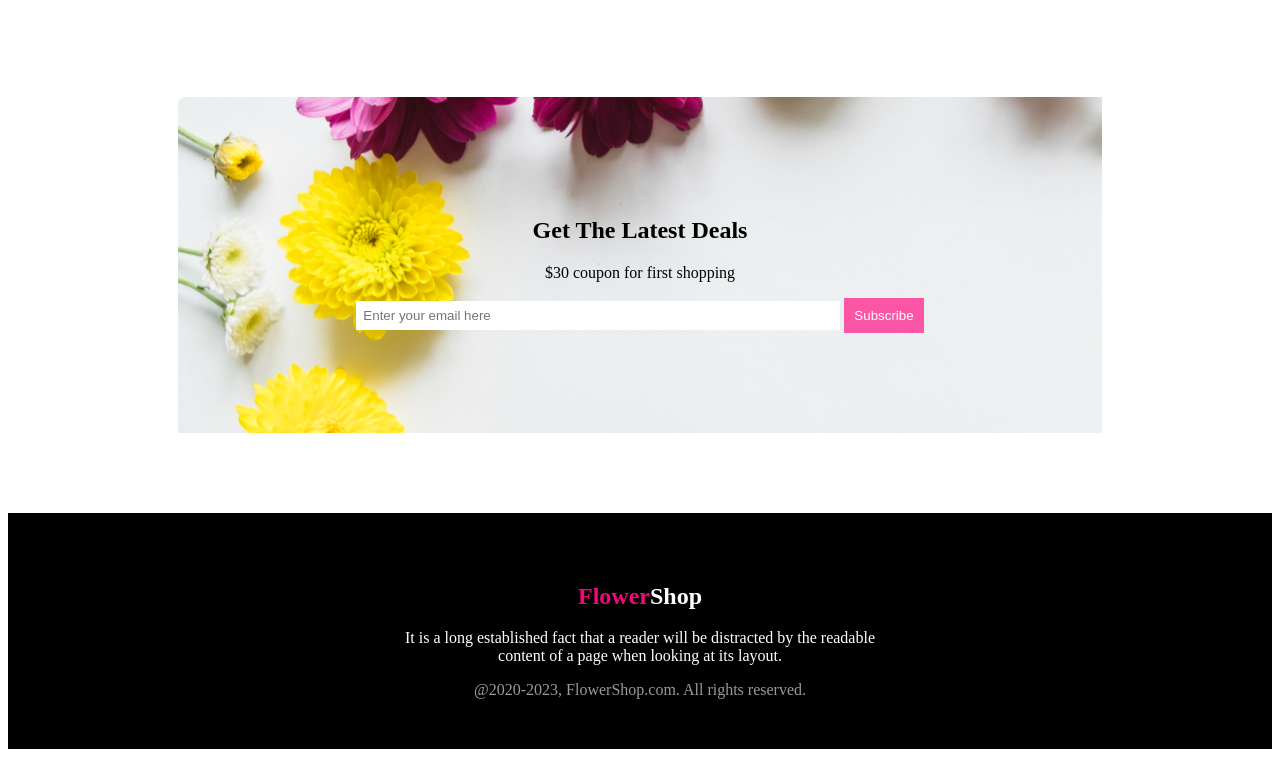
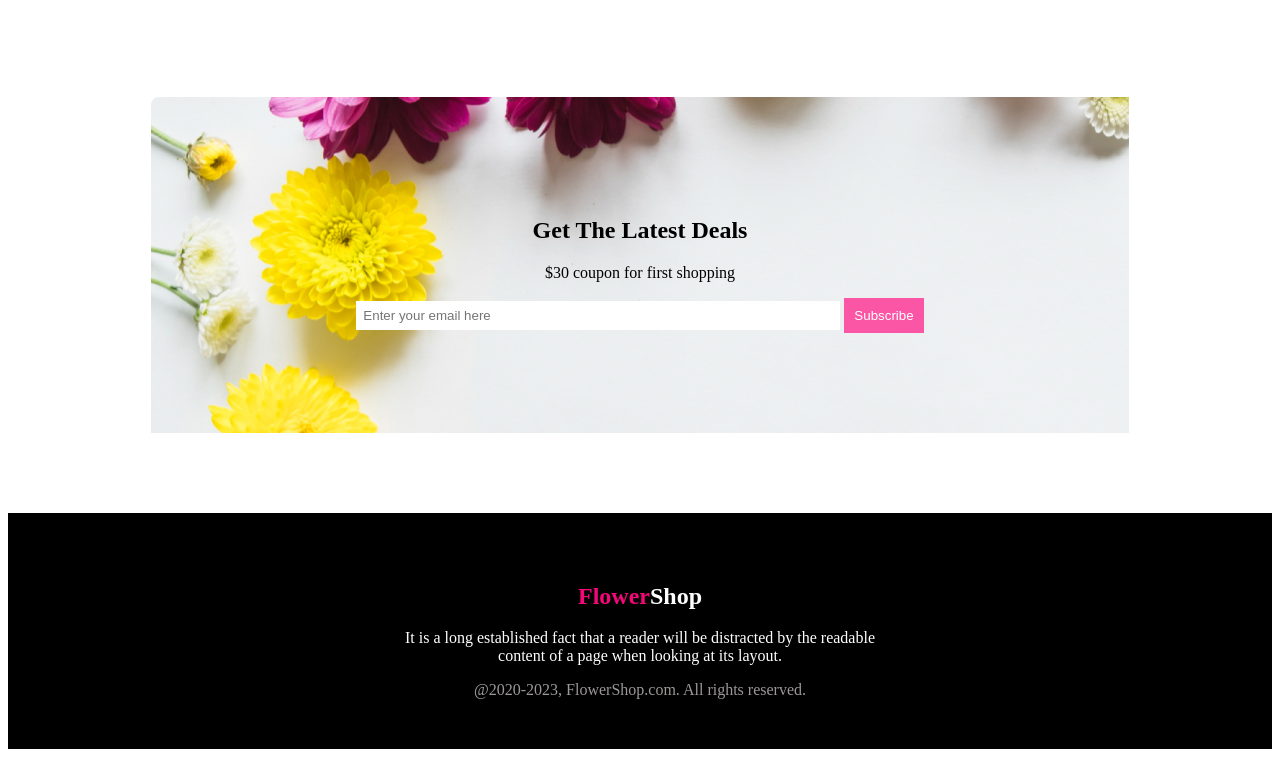
Before and after one commit to Hriditamawa/online-flower-shop, a plain HTML site: page index.html in a window 1280 px wide. Shown: the part 2575-3332 px from the top of the page. Drawn offline with Linux system fonts and the light colour scheme.

Commit message:
final commit

```diff
--- a/style.css
+++ b/style.css
@@ -149,7 +149,7 @@ height:300px ;
 
 }
 .sixth{
-    margin: 10px 70px 80px 70px;
+    margin: 10px 43px 80px 43px;
    text-align:center;
    justify-content: center;
 
```
